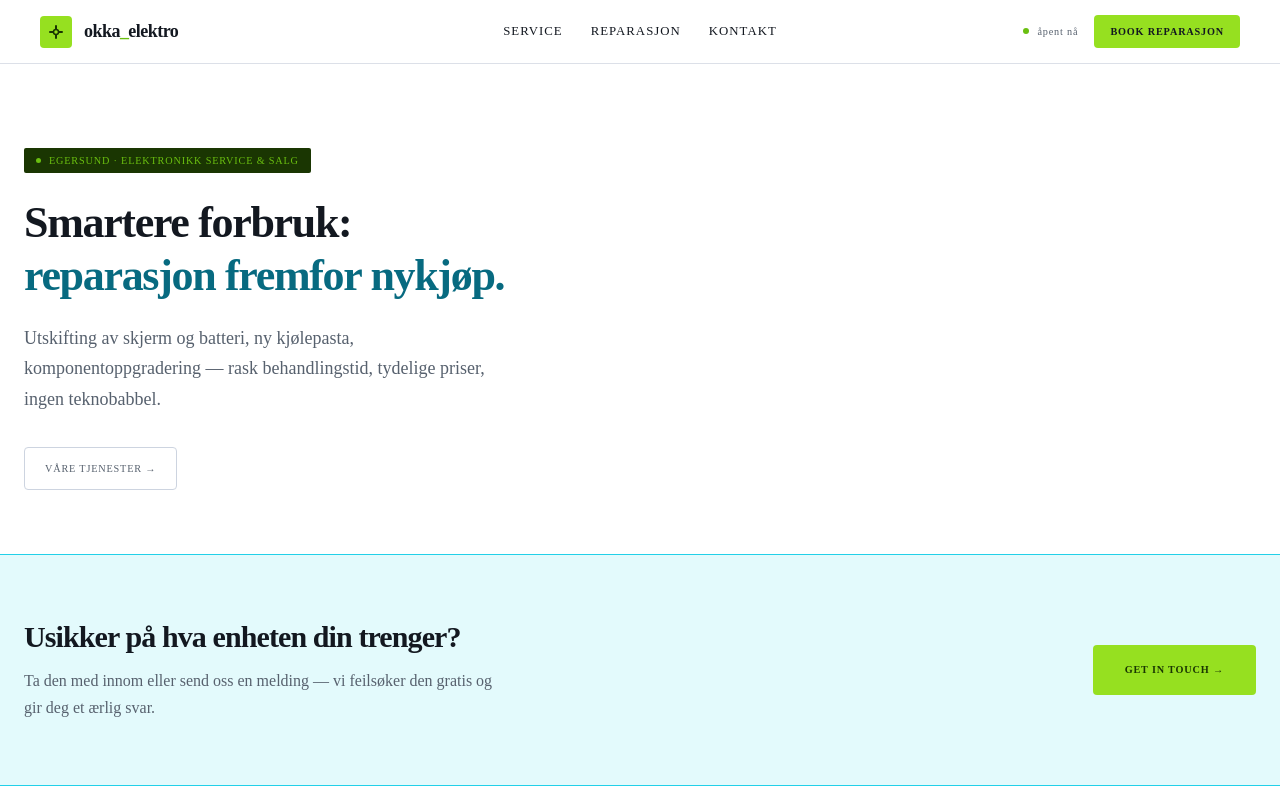
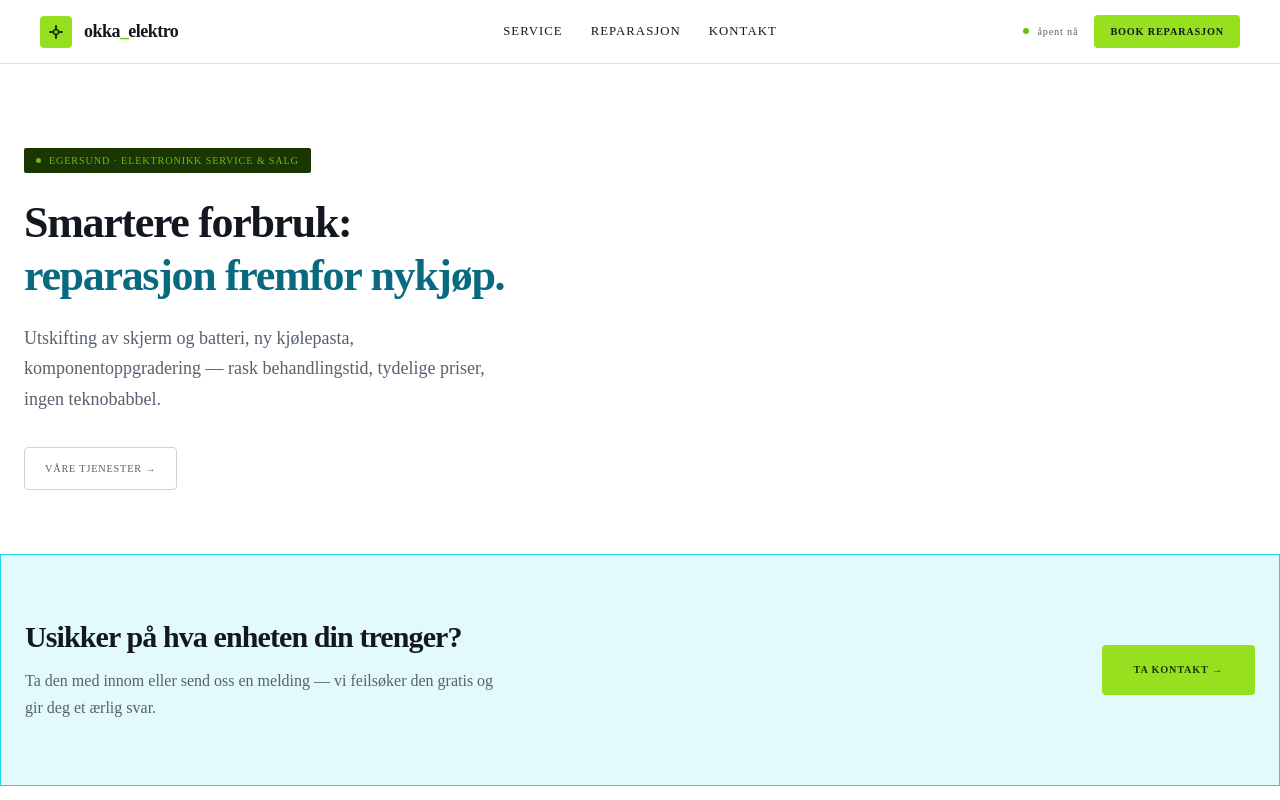
Before and after one commit to Off-Grid-Dev/okka-elektro-website, a Next.js app: page / in a window 1280 px wide. Shown: the top 800 px of the page. Built offline with nearby package versions, Linux system fonts and the light colour scheme.

Commit message:
some small style changes

```diff
--- a/src/components/CTABanner/CTABanner.module.css
+++ b/src/components/CTABanner/CTABanner.module.css
@@ -5,8 +5,7 @@
   gap: var(--space-8);
   padding: var(--space-16) var(--section-padding-x);
   background-color: var(--color-surface-brand);
-  border-top: var(--border-thin) solid var(--color-border-brand);
-  border-bottom: var(--border-thin) solid var(--color-border-brand);
+  border: var(--border-thin) solid var(--color-border-brand);
   margin-block-end: var(--space-20);
 }
 
--- a/src/components/CTABanner/CTABanner.tsx
+++ b/src/components/CTABanner/CTABanner.tsx
@@ -1,8 +1,10 @@
 import Link from "next/link";
 import styles from "./CTABanner.module.css";
+import Wrapper from "../Wrapper/Wrapper";
 
 export default function CTABanner() {
   return (
+    <Wrapper>
       <section className={styles.banner}>
         <div className={styles.text}>
           <h2 className={styles.heading}>Usikker på hva enheten din trenger?</h2>
@@ -11,8 +13,9 @@ export default function CTABanner() {
           </p>
         </div>
         <Link href="/contact" className={styles.cta}>
-        get in touch →
+          ta kontakt →
         </Link>
       </section>
+    </Wrapper>
   );
 }
```
Also changed, not shown: src/styles/globals.css (+0 -7 lines), 1 other file (tests, documents, lock files or other folders). Lines whose indentation alone changed are shown as unchanged.
